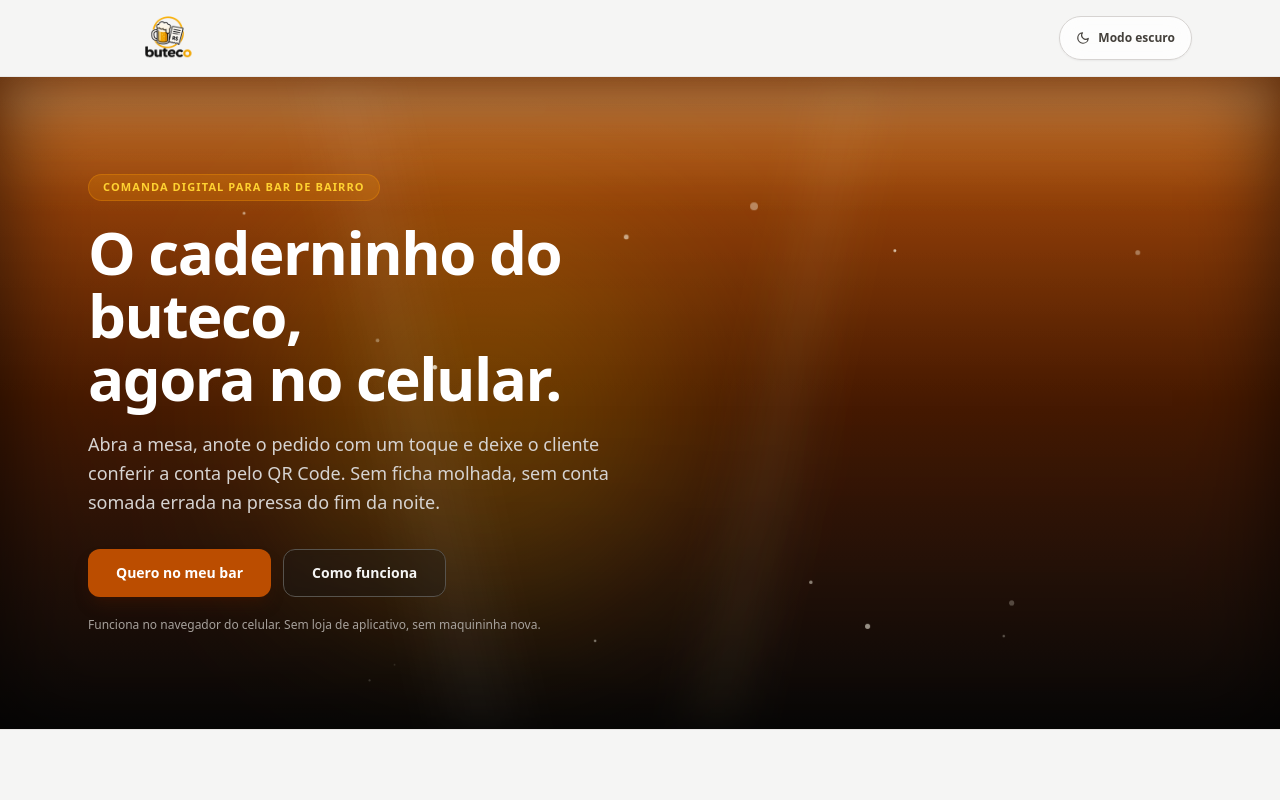
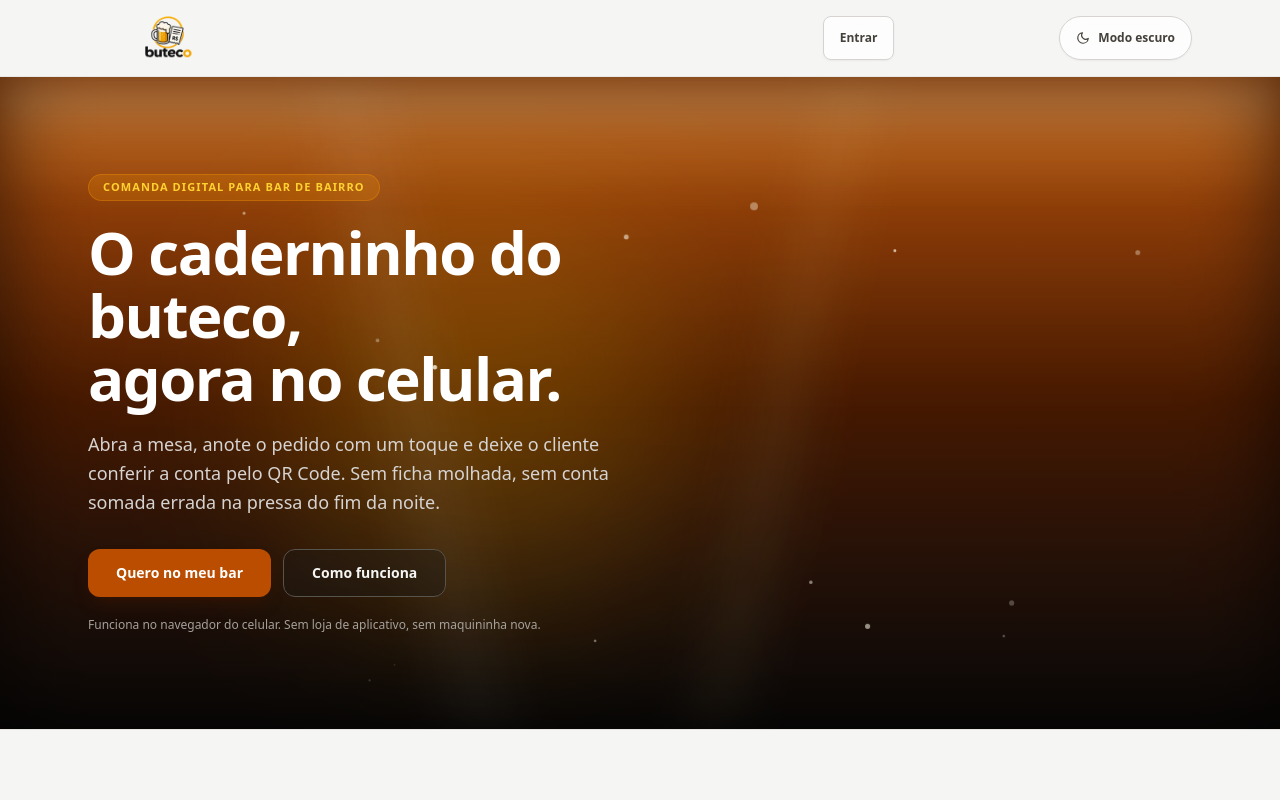
Before and after one commit to fiori-spineli/butecoapp, a Next.js app: page / in a window 1280 px wide. Shown: the top 800 px of the page. Built offline with nearby package versions, Linux system fonts and the light colour scheme; no server answers.

Commit message:
feat(ui): adiciona botao de entrar no cabecalho da pagina inicial

```diff
--- a/components/vitrine.tsx
+++ b/components/vitrine.tsx
@@ -12,9 +12,8 @@ import { CtaDoTopo, ID_CTA_PRINCIPAL } from "@/components/cta-do-topo";
  * sistema e foi olhar não tinha uma linha explicando o que era.
  *
  * Aqui a ordem se inverte: primeiro o que o sistema faz, depois como pedir. E
- * daqui não se chega ao login: a vitrine é um corpo à parte do app, com uma
- * saída só, que é falar com a gente. Quem já é cliente recebeu de nós o
- * endereço do /login.
+ * daqui não se chega ao login direto pelo fluxo principal, mas agora há o botão
+ * de Entrar no topo para clientes existentes.
  */
 
 const RECURSOS = [
@@ -120,28 +119,20 @@ const PASSOS = [
 
 export function Vitrine() {
   return (
-    // <main> e nao <div>: o Lighthouse acusou "Document does not have a main
-    // landmark". Leitor de tela usa esse marco para pular direto ao conteudo
-    // em vez de percorrer o cabecalho a cada pagina.
     <main className="min-h-dvh bg-stone-100 dark:bg-stone-950 text-stone-900 dark:text-stone-100 transition-colors">
       {/* ---------- Topo ---------- */}
       <header className="sticky top-0 z-30 border-b border-stone-200/80 dark:border-stone-800/80 bg-stone-100 dark:bg-stone-950 sm:bg-stone-100/85 sm:dark:bg-stone-950/85 sm:backdrop-blur-md">
         <div className="mx-auto flex max-w-6xl items-center justify-between gap-3 px-4 py-2.5 sm:px-6">
           <LogoButeco className="w-32 sm:w-40 h-11 sm:h-14" priority />
 
-          {/*
-            Ordem proposital: o CTA cresce para a ESQUERDA do botão de tema.
-            O CTA aparece e some conforme a rolagem (ver cta-do-topo.tsx); se o
-            tema viesse depois dele, mudaria de lugar toda vez. Ancorado na
-            ponta, o tema fica parado e nunca aparece sozinho e solto no canto.
-
-            Não existe link para o login aqui, e isso é decisão de projeto.
-            Esta página é a vitrine: ela apresenta o sistema e oferece UM
-            caminho, que é falar com a gente. Quem já tem conta recebeu de nós
-            o endereço do /login e vai direto; quem está só olhando não é
-            empurrado para uma porta que ainda não é dele.
-          */}
           <div className="flex items-center gap-1.5 sm:gap-3">
+            {/* Botão de Entrar adicionado no topo */}
+            <Link
+              href="/login"
+              className="cursor-pointer inline-flex min-h-11 items-center rounded-lg border border-stone-300 dark:border-stone-700 bg-white/80 dark:bg-stone-800/80 px-4 text-xs font-semibold text-stone-700 dark:text-stone-300 backdrop-blur-md shadow-xs transition-colors hover:border-amber-600 dark:hover:border-amber-500"
+            >
+              Entrar
+            </Link>
             <CtaDoTopo alvo={ID_CTA_PRINCIPAL} />
             <TemaToggle />
           </div>
@@ -178,12 +169,6 @@ export function Vitrine() {
               >
                 Quero no meu bar
               </Link>
-              {/*
-                <a> comum, não <Link>: é rolagem dentro da própria página. O
-                Link do Next transformava o toque numa navegação suave que
-                refazia a página antes de rolar — no iPhone parecia que o
-                botão não fazia nada. A âncora nativa rola na hora.
-              */}
               <a
                 href="#como-funciona"
                 className="cursor-pointer inline-flex min-h-12 items-center justify-center rounded-xl border border-stone-600 bg-stone-900/40 px-7 text-sm font-bold text-stone-100 backdrop-blur-xs transition-colors hover:border-amber-500 hover:text-amber-300"
```
